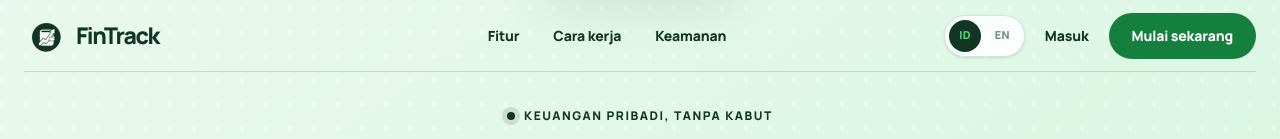
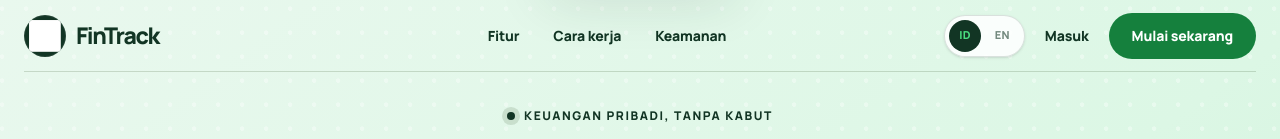
Before and after one commit to kuchikamizake05/FinTrack, a Next.js app: page / in a window 1280 px wide. Shown: the top 139 px of the page. Built offline with nearby package versions, Linux system fonts and the light colour scheme; no server answers.

Commit message:
fix: restore inverted logo treatment

```diff
--- a/src/app/design/beranda-preview/page.tsx
+++ b/src/app/design/beranda-preview/page.tsx
@@ -53,7 +53,7 @@ export default function BerandaPreview() {
             <div className="flex items-center gap-2.5 text-[var(--brand-ink)]"><span className="grid size-[38px] place-items-center rounded-full bg-[var(--brand-ink)]">
               {/* Same local brand asset used by BrandLogo; plain image also works in the standalone preview. */}
               {/* eslint-disable-next-line @next/next/no-img-element */}
-              <img src="/brand/fintrack-mark.png" width={28} height={28} alt="" className="rounded-full object-cover" />
+              <img src="/brand/fintrack-mark.png" width={28} height={28} alt="" className="object-contain brightness-0 invert" />
             </span><span className="text-xl font-black tracking-[-0.06em]">FinTrack</span></div>
             <button onClick={() => open("Profil")} aria-label="Buka profil" className="grid size-[42px] place-items-center rounded-full bg-[var(--brand-ink)] text-[var(--brand-lime)] shadow-[0_6px_0_rgba(18,53,36,0.10)]"><UserRound size={18} /></button>
           </header>
--- a/src/components/BrandLockup.tsx
+++ b/src/components/BrandLockup.tsx
@@ -28,14 +28,18 @@ export default function BrandLockup({
         className,
       )}
     >
-      <span className={cn(
-        "grid shrink-0 place-items-center overflow-hidden rounded-full transition-transform duration-200 group-hover:-rotate-3 group-hover:scale-[1.04]",
-        compact ? "h-[38px] w-[38px]" : "h-[42px] w-[42px] max-[520px]:h-[38px] max-[520px]:w-[38px]",
-      )}>
+      <span
+        className={cn(
+          "grid shrink-0 place-items-center overflow-hidden rounded-full bg-[var(--brand-ink)] shadow-[inset_0_0_0_1px_rgba(255,255,255,0.08)] transition-transform duration-200 group-hover:-rotate-3 group-hover:scale-[1.04]",
+          compact
+            ? "h-[38px] w-[38px]"
+            : "h-[42px] w-[42px] max-[520px]:h-[38px] max-[520px]:w-[38px]",
+        )}
+      >
         <BrandLogo
           size={logoSize}
           priority={priority}
-          className="rounded-full object-cover"
+          className="brightness-0 invert"
         />
       </span>
       <span
```
